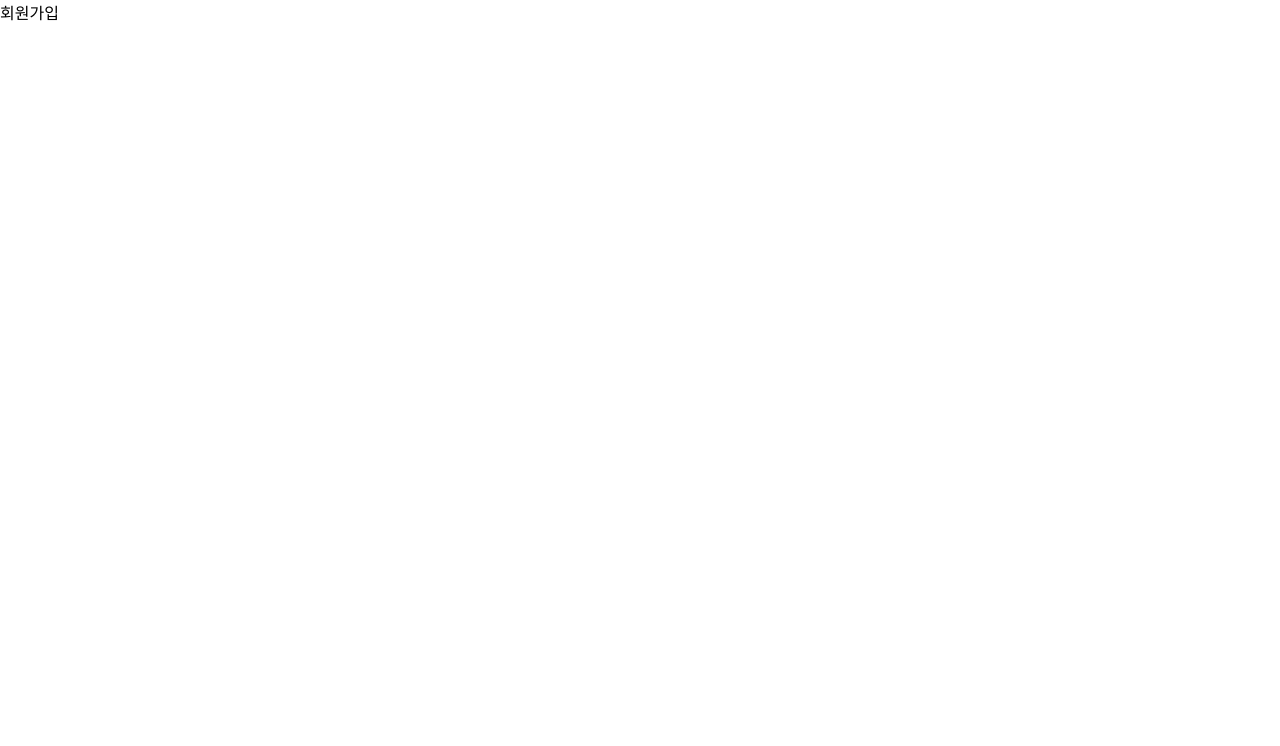
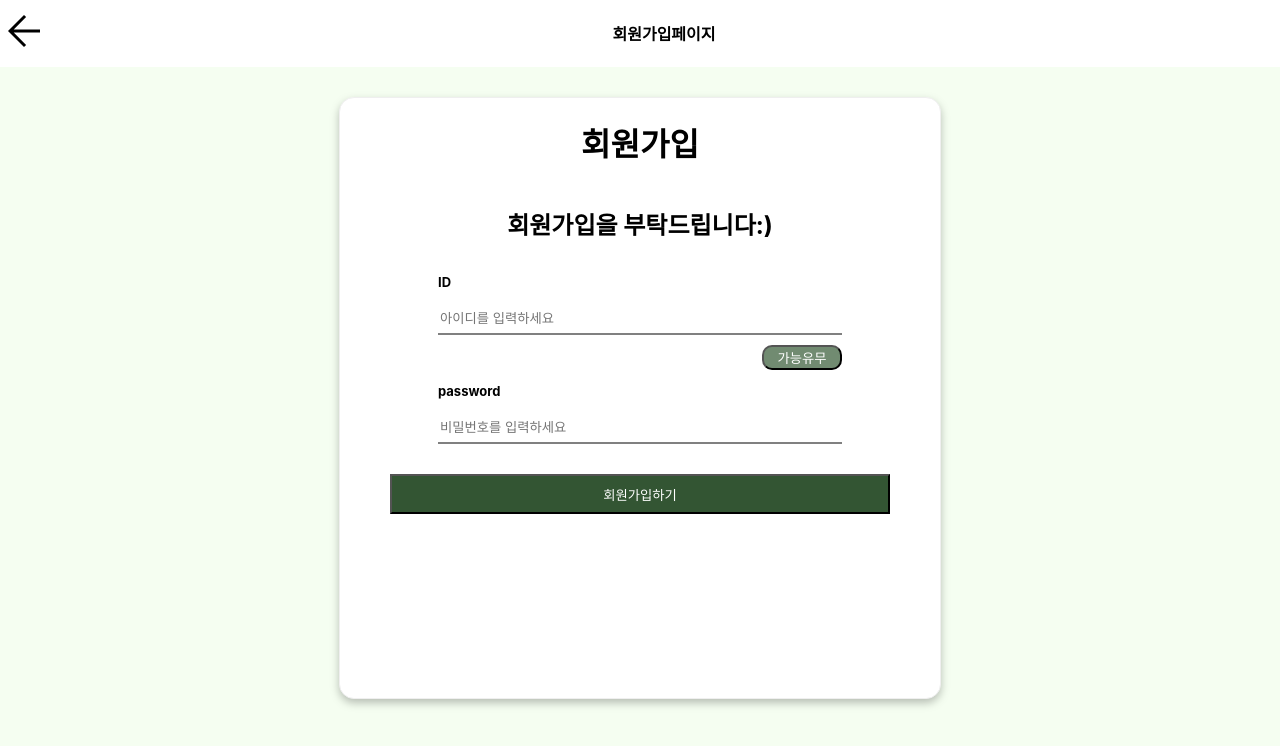
Before and after one commit to sol0503/make_bank-app, a React (Create React App) app: page /register in a window 1280 px wide. Shown: the top 746 px of the page. Built offline with nearby package versions, Linux system fonts and the light colour scheme.

Commit message:
feat : 회원가입 페이지 만들기

```diff
--- a/src/App.css
+++ b/src/App.css
@@ -61,7 +61,7 @@
   display: flex;
   justify-content: space-between;
 }
-.box .wrapper button {
+.Login .box .wrapper button {
   width: 500px;
   height: 40px;
   color: white;
@@ -87,3 +87,49 @@
   height: 30%;
   object-fit: cover;
 }
+
+.Register {
+  width: 100vw;
+  height: 100vh;
+  background-color: #f5fef1;
+}
+
+.Register .bar {
+  display: flex;
+  justify-content: space-between;
+  background-color: white;
+  align-items: center;
+}
+.Register .box .wrapper h3 {
+  font-weight: medium;
+  font-size: 13px;
+}
+
+.Register .box .wrapper input {
+  width: 400px;
+  border: none;
+  height: 28px;
+  border-bottom: 2px solid gray;
+}
+.Register .box .wrapper .id {
+  flex-direction: column;
+  display: flex;
+}
+.Register .box .wrapper .id .possible {
+  display: flex;
+  justify-content: space-between;
+}
+.Register .box .wrapper .id button {
+  margin-top: 10px;
+  background-color: rgb(113, 139, 113);
+  color: white;
+  width: 80px;
+  border-radius: 10px;
+}
+.Register .box .wrapper .finish button {
+  margin-top: 30px;
+  width: 500px;
+  height: 40px;
+  color: white;
+  background-color: #353;
+}
--- a/src/Register.js
+++ b/src/Register.js
@@ -1,4 +1,46 @@
+import { ReactComponent as ArrowIcon } from "./assets/backArrow.svg";
+import { useNavigate } from "react-router-dom";
 const Register = () => {
-  return <>회원가입</>;
+  const navigate = useNavigate();
+  const isPossible = () => {
+    alert("가능/불가능아이디입니다.");
+  };
+  const isFinish = () => {
+    alert("회원가입이 완료되었습니다.");
+  };
+  return (
+    <div className="Register">
+      <div className="bar">
+        <div className="icon">
+          <ArrowIcon onClick={() => navigate("/")} />
+        </div>
+        <h4>회원가입페이지</h4>
+        <div></div>
+      </div>
+      <div className="box">
+        <div className="wrapper">
+          <h1>회원가입</h1>
+          <h2>회원가입을 부탁드립니다:)</h2>
+          <div className="id">
+            <h3>ID</h3>
+            <input placeholder="아이디를 입력하세요" />
+            <div className="possible">
+              <div></div>
+              <div>
+                <button onClick={isPossible}>가능유무</button>
+              </div>
+            </div>
+          </div>
+          <div>
+            <h3>password</h3>
+            <input placeholder="비밀번호를 입력하세요" />
+          </div>
+          <div className="finish">
+            <button onClick={isFinish}>회원가입하기</button>
+          </div>
+        </div>
+      </div>
+    </div>
+  );
 };
 export default Register;
```
